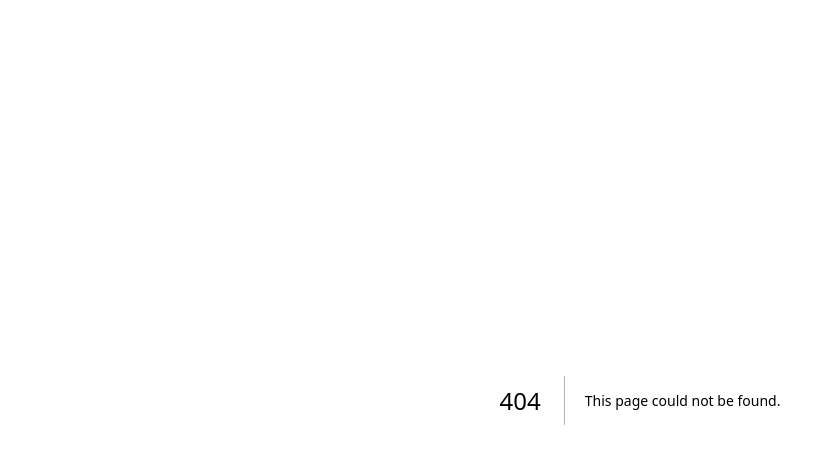
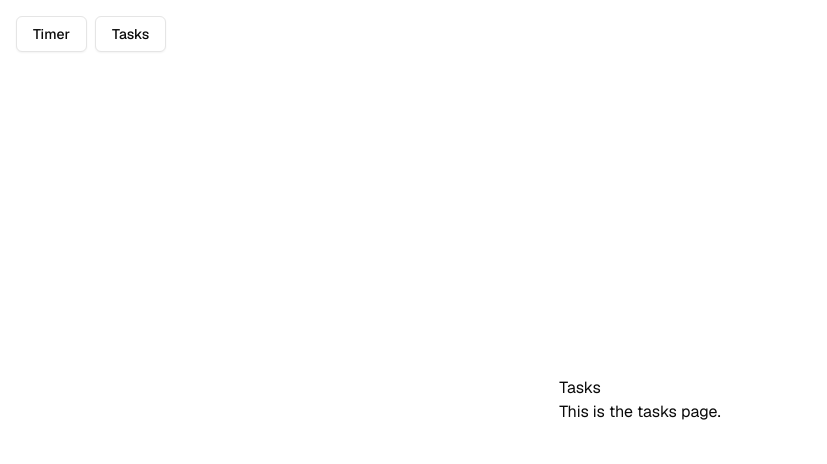
Before and after one commit to slashbinslashnoname/pomodoro, a Next.js app: page /tasks in a window 1280 px wide. Before the commit this address had no page. Shown: the top 464 px of the page, without its empty margins (0-827 px from the left). Built offline with nearby package versions, Linux system fonts and the light colour scheme.

Commit message:
[DEV] Add page

```diff
--- a/src/app/layout.tsx
+++ b/src/app/layout.tsx
@@ -3,6 +3,7 @@ import { Geist } from "next/font/google";
 import "./globals.css";
 import { ThemeProvider } from "@/components/theme-provider";
 import { Toaster } from "@/components/ui/toaster";
+import { TopLeftNav } from "@/components/top-left-nav";
 
 const geist = Geist({
   subsets: ["latin"],
@@ -56,7 +57,10 @@ export default function RootLayout({
           enableSystem
           disableTransitionOnChange
         >
-          {children}
+          <main className="min-h-screen flex items-center justify-center bg-background">
+            <TopLeftNav />
+            {children}
+          </main>
           <Toaster />
         </ThemeProvider>
       </body>
--- a/src/app/page.tsx
+++ b/src/app/page.tsx
@@ -5,13 +5,13 @@ import { Toolbar } from '@/components/toolbar';
 
 export default function Home() {
   return (
-    <main className="min-h-screen flex items-center justify-center bg-background">
+    <>
       <header>
         <Toolbar />
       </header>
       <article>
         <PomodoroTimer />
       </article>
-    </main>
+    </>
   );
 }
--- /dev/null
+++ b/src/app/tasks/page.tsx
@@ -0,0 +1,8 @@
+export default function TasksPage() {
+    return (
+        <div>
+            <h1>Tasks</h1>
+            <p>This is the tasks page.</p>
+        </div>
+    )
+}
--- /dev/null
+++ b/src/components/top-left-nav.tsx
@@ -0,0 +1,16 @@
+import React from 'react';
+import { Button } from "@/components/ui/button"
+import Link from 'next/link';
+
+export function TopLeftNav() {
+  return (
+    <nav className="absolute top-4 left-4 flex gap-2">
+      <Link href="/">
+        <Button variant="outline">Timer</Button>
+      </Link>
+      <Link href="/tasks">
+        <Button variant="outline">Tasks</Button>
+      </Link>
+    </nav>
+  );
+}
```
